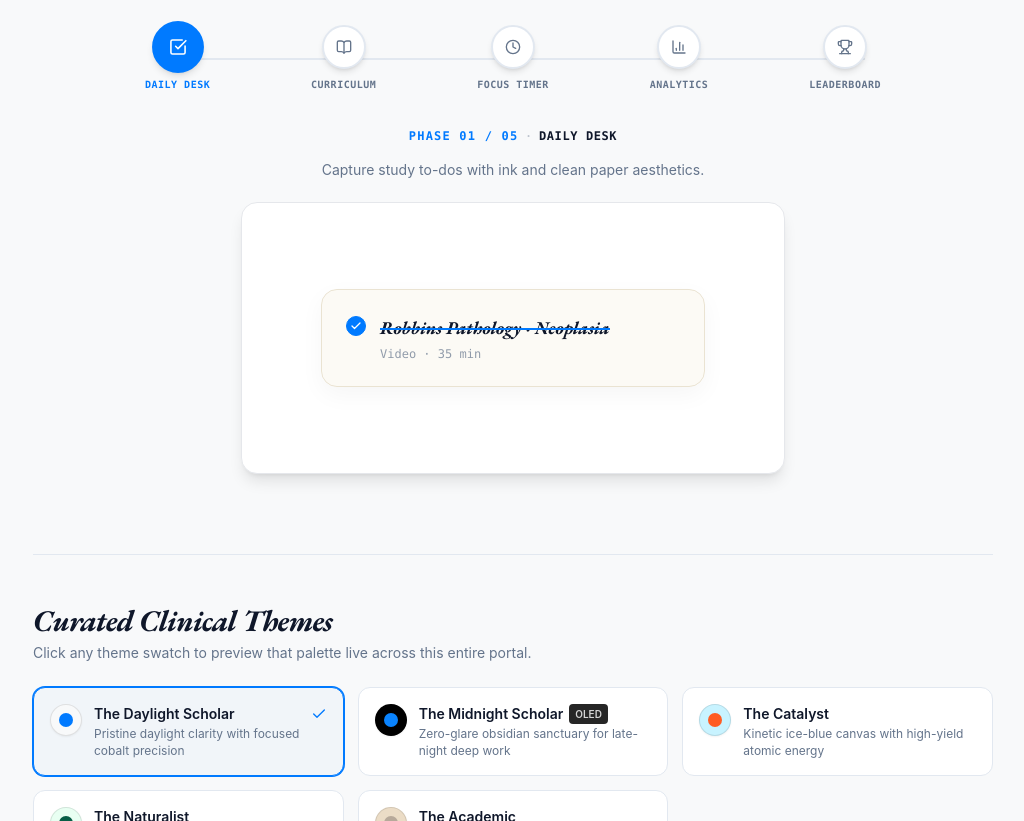
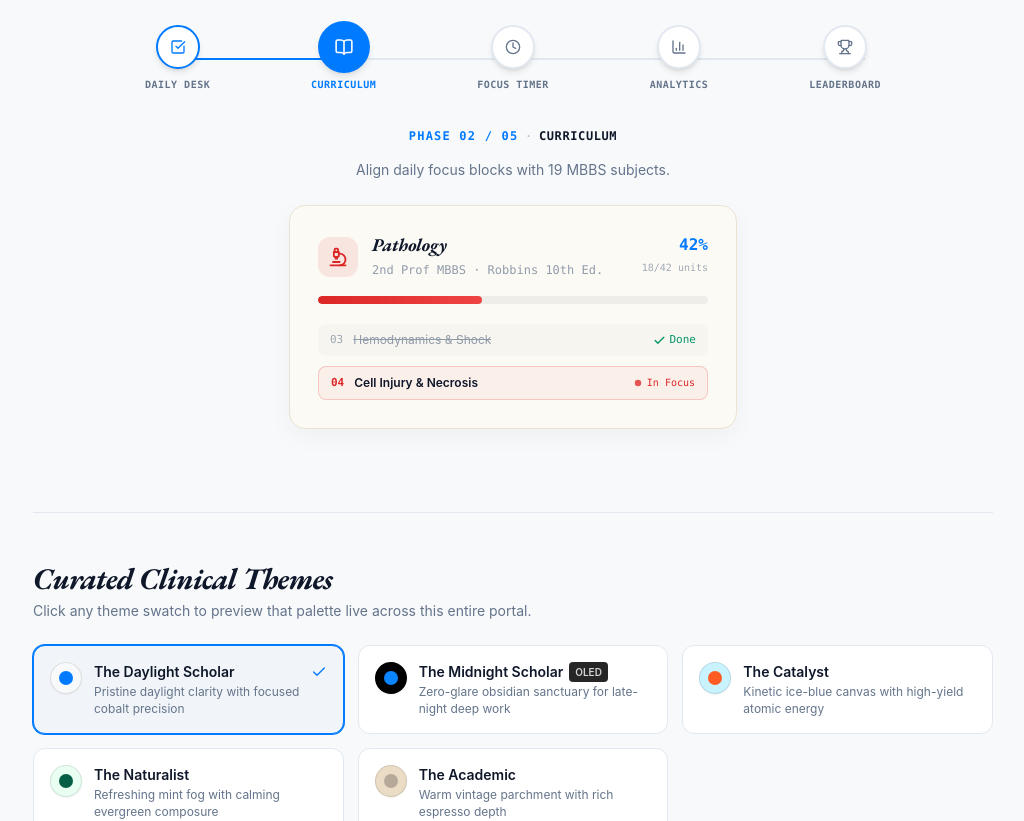
Before and after one commit to RxREAPER/Modulix, a React (Vite) app in the folder modulix_landing_page/: page / in a window 1280 px wide. Shown: the part 5560-6381 px from the top of the page, without its empty margins (127-1151 px from the left). Built offline with nearby package versions, Linux system fonts and the light colour scheme; no server answers.

Commit message:
checkpoint(timeline): unbox stage from white container, restore default autoplay, overhaul phase 2 curriculum ui [CKPT-109]

```diff
--- a/modulix_landing_page/src/components/sections/study-journey/AnalyticsStation.tsx
+++ b/modulix_landing_page/src/components/sections/study-journey/AnalyticsStation.tsx
@@ -17,7 +17,7 @@ export function AnalyticsStation({ isActive }: StationProps) {
       {/* ── Minimalist Analytics Card (Zero Tags, Zero Badges) ── */}
       <motion.div
         layout
-        className={`w-full max-w-sm rounded-2xl border p-6 transition-colors relative overflow-hidden text-center ${
+        className={`w-full max-w-md rounded-2xl border p-6 sm:p-7 transition-colors relative overflow-hidden text-center ${
           isDark
             ? "bg-[#16171B] border-white/8 shadow-[0_12px_36px_rgba(0,0,0,0.4)]"
             : "bg-[#FCFAF5] border-[#EAE3D2] shadow-[0_8px_24px_rgba(0,0,0,0.04)]"
--- a/modulix_landing_page/src/components/sections/study-journey/PodiumStation.tsx
+++ b/modulix_landing_page/src/components/sections/study-journey/PodiumStation.tsx
@@ -14,7 +14,7 @@ export function PodiumStation({ isActive }: StationProps) {
       {/* ── Minimalist Podium Stage (Zero Tags, Zero Badges, Zero Buttons) ── */}
       <motion.div
         layout
-        className={`w-full max-w-sm rounded-2xl border p-6 transition-colors relative overflow-hidden flex flex-col items-center justify-center ${
+        className={`w-full max-w-md rounded-2xl border p-6 sm:p-7 transition-colors relative overflow-hidden flex flex-col items-center justify-center ${
           isDark
             ? "bg-[#16171B] border-white/8 shadow-[0_12px_36px_rgba(0,0,0,0.4)]"
             : "bg-[#FCFAF5] border-[#EAE3D2] shadow-[0_8px_24px_rgba(0,0,0,0.04)]"
--- a/modulix_landing_page/src/components/sections/study-journey/StudyJourneySection.tsx
+++ b/modulix_landing_page/src/components/sections/study-journey/StudyJourneySection.tsx
@@ -1,4 +1,4 @@
-import { useState } from "react"
+import { useState, useEffect } from "react"
 import { motion, AnimatePresence } from "framer-motion"
 import { CheckSquare, BookOpen, Clock, BarChart3, Trophy } from "lucide-react"
 import { useTheme } from "../../../lib/theme"
@@ -11,6 +11,14 @@ import { PodiumStation } from "./PodiumStation"
 export function StudyJourneySection() {
   const { isDark } = useTheme()
   const [activeStep, setActiveStep] = useState(0)
+
+  // Auto-play kinetic flow cycle by default
+  useEffect(() => {
+    const interval = setInterval(() => {
+      setActiveStep((prev) => (prev + 1) % 5)
+    }, 4000)
+    return () => clearInterval(interval)
+  }, [activeStep])
 
   const steps = [
     {
@@ -158,24 +166,16 @@ export function StudyJourneySection() {
         </div>
       </div>
 
-      {/* ── Secured Stage Box (Fixed Geometry, Zero Overlap Across Devices) ── */}
-      <div className="max-w-xl mx-auto px-4">
-        <div
-          className={`rounded-2xl border p-4 sm:p-5 relative shadow-lg overflow-hidden transition-colors flex items-center justify-center ${
-            isDark
-              ? "bg-[#141518] border-white/10 shadow-[0_16px_40px_rgba(0,0,0,0.5)]"
-              : "bg-white border-black/8 shadow-[0_12px_36px_rgba(0,0,0,0.06)]"
-          }`}
-        >
-          {/* Dedicated Fixed Stage (230px fixed height) */}
-          <div className="w-full h-[220px] sm:h-[230px] flex items-center justify-center overflow-hidden">
+      {/* ── Unboxed Kinetic Showcase Stage (Motion Cards Sit Directly on Canvas) ── */}
+      <div className="max-w-xl mx-auto px-4 flex items-center justify-center">
+        <div className="w-full min-h-[220px] sm:min-h-[230px] flex items-center justify-center">
           <AnimatePresence mode="wait">
             <motion.div
               key={activeStep}
-                initial={{ opacity: 0, scale: 0.98 }}
-                animate={{ opacity: 1, scale: 1 }}
-                exit={{ opacity: 0, scale: 0.98 }}
-                transition={{ duration: 0.2, ease: [0.16, 1, 0.3, 1] }}
+              initial={{ opacity: 0, y: 8, scale: 0.98 }}
+              animate={{ opacity: 1, y: 0, scale: 1 }}
+              exit={{ opacity: 0, y: -8, scale: 0.98 }}
+              transition={{ duration: 0.22, ease: [0.16, 1, 0.3, 1] }}
               className="w-full flex items-center justify-center"
             >
               {steps[activeStep].component}
@@ -183,7 +183,6 @@ export function StudyJourneySection() {
           </AnimatePresence>
         </div>
       </div>
-      </div>
     </section>
   )
 }
--- a/modulix_landing_page/src/components/sections/study-journey/TaskStation.tsx
+++ b/modulix_landing_page/src/components/sections/study-journey/TaskStation.tsx
@@ -47,7 +47,7 @@ export function TaskStation({ isActive }: StationProps) {
       {/* ── Minimalist Daily Desk Card (Zero Tags, Zero Badges) ── */}
       <motion.div
         layout
-        className={`w-full max-w-sm rounded-2xl border p-6 transition-colors relative overflow-hidden ${
+        className={`w-full max-w-md rounded-2xl border p-6 sm:p-7 transition-colors relative overflow-hidden ${
           isDark
             ? "bg-[#16171B] border-white/8 shadow-[0_12px_36px_rgba(0,0,0,0.4)]"
             : "bg-[#FCFAF5] border-[#EAE3D2] shadow-[0_8px_24px_rgba(0,0,0,0.04)]"
--- a/modulix_landing_page/src/components/sections/study-journey/TimerStation.tsx
+++ b/modulix_landing_page/src/components/sections/study-journey/TimerStation.tsx
@@ -137,7 +137,7 @@ export function TimerStation({ isActive }: StationProps) {
     <div className="w-full flex items-center justify-center select-none">
       {/* ── Minimalist Split-Flap Clock Stage (Zero Tags, Zero Badges) ── */}
       <div
-        className={`w-full max-w-sm h-[190px] rounded-2xl border p-5 transition-colors relative flex flex-col items-center justify-center ${
+        className={`w-full max-w-md h-[200px] rounded-2xl border p-6 sm:p-7 transition-colors relative flex flex-col items-center justify-center ${
           isDark
             ? "bg-[#16171B] border-white/8 shadow-[0_12px_36px_rgba(0,0,0,0.4)]"
             : "bg-[#FCFAF5] border-[#EAE3D2] shadow-[0_8px_24px_rgba(0,0,0,0.04)]"
--- a/modulix_landing_page/src/components/sections/study-journey/TopicStation.tsx
+++ b/modulix_landing_page/src/components/sections/study-journey/TopicStation.tsx
@@ -1,5 +1,5 @@
 import { motion } from "framer-motion"
-import { Check } from "lucide-react"
+import { Microscope, Check } from "lucide-react"
 import { useTheme } from "../../../lib/theme"
 
 interface StationProps {
@@ -11,64 +11,83 @@ export function TopicStation({ isActive }: StationProps) {
 
   return (
     <div className="w-full flex items-center justify-center select-none">
-      {/* ── Minimalist Subject Card (Zero Tags, Zero Badges) ── */}
+      {/* ── Spacious MBBS Curriculum Card (Zero Cramped UI) ── */}
       <motion.div
         layout
-        className={`w-full max-w-sm rounded-2xl border p-6 transition-colors relative overflow-hidden ${
+        className={`w-full max-w-md rounded-2xl border p-6 sm:p-7 transition-colors relative overflow-hidden ${
           isDark
             ? "bg-[#16171B] border-white/8 shadow-[0_12px_36px_rgba(0,0,0,0.4)]"
             : "bg-[#FCFAF5] border-[#EAE3D2] shadow-[0_8px_24px_rgba(0,0,0,0.04)]"
         }`}
       >
-        {/* Subject Header */}
+        {/* Top Header: Subject Icon & Title */}
         <div className="flex items-center justify-between mb-4">
-          <div className="flex items-center gap-3">
-            {/* Subject Sketch Icon Bubble */}
-            <div className="w-9 h-9 rounded-xl bg-[#DC2626]/10 flex items-center justify-center flex-shrink-0">
-              <svg width="20" height="20" viewBox="0 0 24 24" fill="none" stroke="#DC2626" strokeWidth="2" strokeLinecap="round" strokeLinejoin="round">
-                <circle cx="12" cy="12" r="3" />
-                <path d="M12 2v3m0 14v3M2 12h3m14 0h3" />
-                <path d="M4.93 4.93l2.12 2.12m9.9 9.9l2.12 2.12M4.93 19.07l2.12-2.12m9.9-9.9l2.12-2.12" />
-              </svg>
+          <div className="flex items-center gap-3.5">
+            <div className="w-10 h-10 rounded-xl bg-[#DC2626]/10 flex items-center justify-center flex-shrink-0 text-[#DC2626]">
+              <Microscope size={20} strokeWidth={2.2} />
             </div>
-
             <div>
-              <h4 className="font-editorial text-base sm:text-lg font-bold text-[var(--ink-foreground)] leading-none">
+              <h4 className="font-editorial text-lg font-bold text-[var(--ink-foreground)] leading-tight">
                 Pathology
               </h4>
               <span className="font-mono text-xs text-[var(--muted-text)] opacity-70">
-                124 videos · 48.5 hours
+                2nd Prof MBBS · Robbins 10th Ed.
               </span>
             </div>
           </div>
 
-          {/* Minimal Percentage Text (No Badge) */}
-          <span className="font-mono text-sm font-bold text-[var(--ink-foreground)] opacity-90">
-            42%
-          </span>
+          <div className="text-right">
+            <span className="font-mono text-base font-bold text-[var(--accent)] block leading-none">
+              42%
+            </span>
+            <span className="font-mono text-[10px] text-[var(--muted-text)] opacity-60">
+              18/42 units
+            </span>
+          </div>
         </div>
 
-        {/* Minimal Progress Line */}
-        <div className="w-full h-1.5 rounded-full bg-black/5 dark:bg-white/10 overflow-hidden mb-4">
+        {/* Smooth Crimson Progress Bar */}
+        <div className="w-full h-2 rounded-full bg-black/5 dark:bg-white/10 overflow-hidden mb-5">
           <motion.div
-            className="h-full rounded-full bg-[#DC2626]"
-            animate={{ width: isActive ? "42%" : "15%" }}
+            className="h-full rounded-full bg-gradient-to-r from-[#DC2626] to-[#EF4444]"
+            animate={{ width: isActive ? "42%" : "12%" }}
             transition={{ duration: 0.8, ease: [0.16, 1, 0.3, 1] }}
           />
         </div>
 
-        {/* Active Unit Row */}
-        <div className="flex items-center justify-between pt-3 border-t border-black/5 dark:border-white/5 text-xs">
-          <div className="flex items-center gap-2">
-            <span className="font-mono text-[11px] text-[var(--accent)] font-semibold">04</span>
-            <span className="text-[var(--ink-foreground)] font-medium">Cell Injury & Necrosis</span>
+        {/* Breathable Syllabus Track (2 Distinct Units with Generous Spacing) */}
+        <div className="space-y-2.5">
+          {/* Completed Unit */}
+          <div className="flex items-center justify-between text-xs py-2 px-3 rounded-lg bg-black/[0.02] dark:bg-white/[0.02]">
+            <div className="flex items-center gap-2.5 min-w-0">
+              <span className="font-mono text-[11px] text-[var(--muted-text)] opacity-60">03</span>
+              <span className="text-[var(--muted-text)] line-through truncate opacity-70">
+                Hemodynamics & Shock
+              </span>
+            </div>
+            <div className="flex items-center gap-1 text-[11px] font-mono text-emerald-600 dark:text-emerald-400 flex-shrink-0">
+              <Check size={13} className="stroke-[2.5]" />
+              <span>Done</span>
+            </div>
           </div>
-          <motion.div
-            animate={{ scale: isActive ? [0.8, 1.15, 1] : 0.8 }}
-            transition={{ duration: 0.3 }}
-          >
-            <Check size={14} className="text-[var(--accent)] stroke-[2.5]" />
-          </motion.div>
+
+          {/* Active Unit Focus */}
+          <div className="flex items-center justify-between text-xs py-2 px-3 rounded-lg bg-[#DC2626]/[0.05] border border-[#DC2626]/20">
+            <div className="flex items-center gap-2.5 min-w-0">
+              <span className="font-mono text-[11px] text-[#DC2626] font-bold">04</span>
+              <span className="text-[var(--ink-foreground)] font-semibold truncate">
+                Cell Injury & Necrosis
+              </span>
+            </div>
+            <div className="flex items-center gap-1.5 font-mono text-[10px] text-[#DC2626] font-medium flex-shrink-0">
+              <motion.span
+                animate={{ scale: [1, 1.3, 1], opacity: [0.7, 1, 0.7] }}
+                transition={{ duration: 1.5, repeat: Infinity }}
+                className="w-1.5 h-1.5 rounded-full bg-[#DC2626]"
+              />
+              <span>In Focus</span>
+            </div>
+          </div>
         </div>
       </motion.div>
     </div>
```
Also changed, not shown: 1 other file (tests, documents, lock files or other folders). Lines whose indentation alone changed are shown as unchanged.
